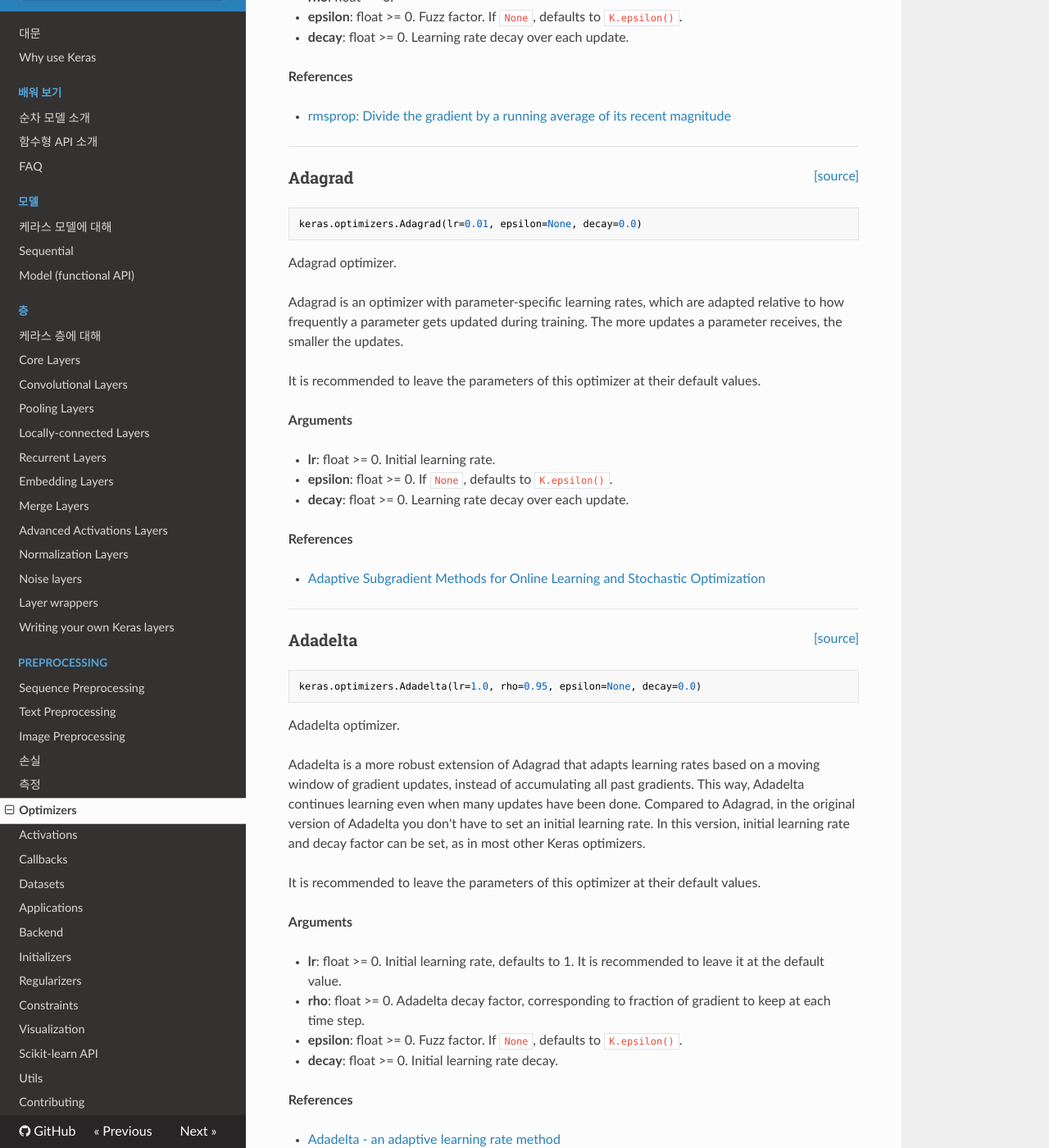
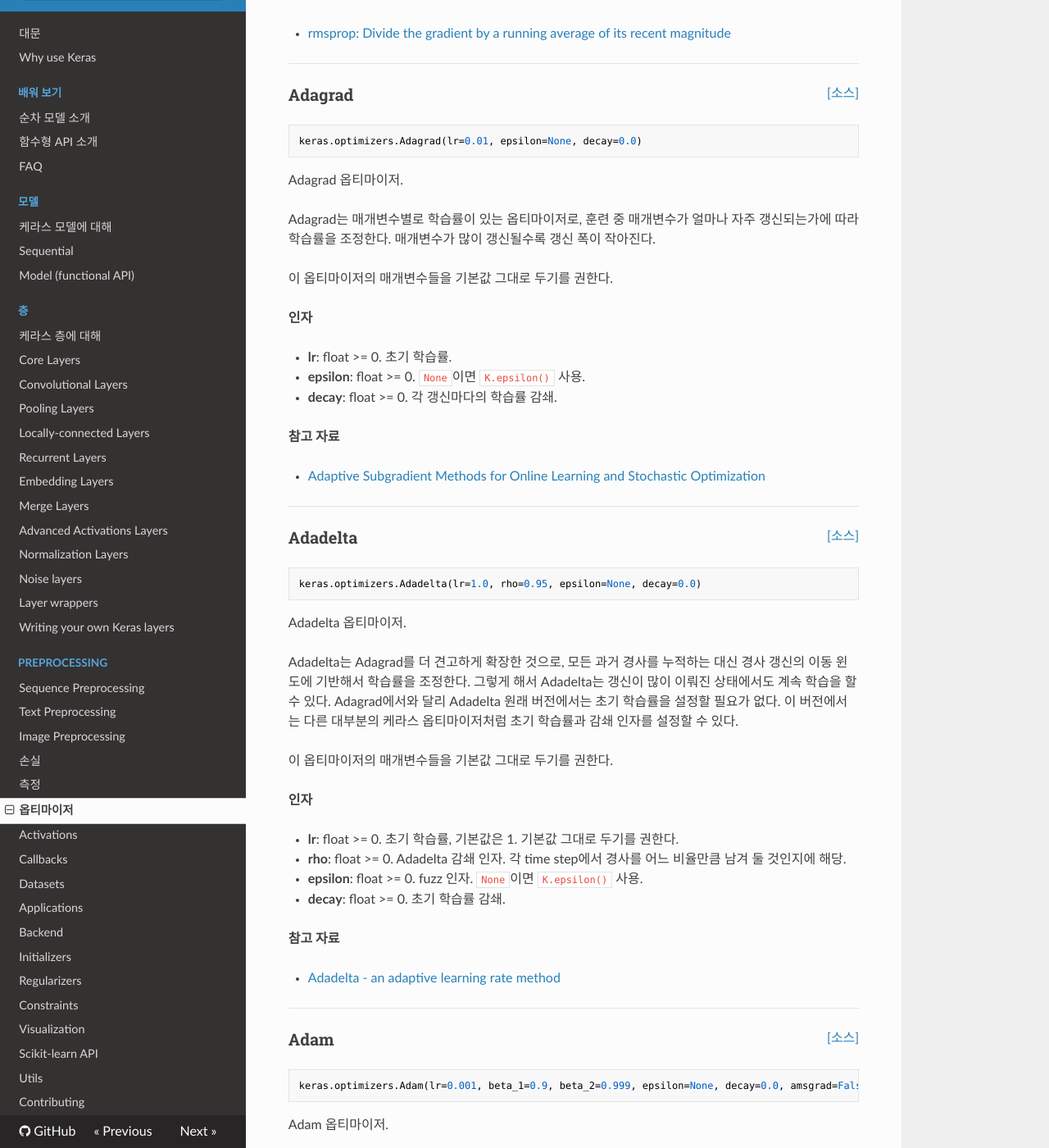
Before and after one commit to wariua/keras-docs-ko, an MkDocs documentation site: the page built from sources/optimizers.md, in a window 1280 px wide and 1400 px high, scrolled down 1737 px. Shown: the whole window at 82% size. Built offline with MkDocs 1.6.1, drawn with Linux system fonts in a browser that asks for light colours; nearby versions of some CDN libraries; old or Windows-style settings are respelled for this version of MkDocs; some of the changed text lies outside the part shown.

Commit message:
translated optimizers.md

````diff
--- a/mkdocs.yml
+++ b/mkdocs.yml
@@ -40,7 +40,7 @@ pages:
   - Image Preprocessing: preprocessing/image.md
 - 손실: losses.md
 - 측정: metrics.md
-- Optimizers: optimizers.md
+- 옵티마이저: optimizers.md
 - Activations: activations.md
 - Callbacks: callbacks.md
 - Datasets: datasets.md
--- a/sources/optimizers.md
+++ b/sources/optimizers.md
@@ -1,7 +1,7 @@
 
-## Usage of optimizers
+## 옵티마이저 사용법
 
-An optimizer is one of the two arguments required for compiling a Keras model:
+옵티마이저는 케라스 모델 컴파일에 꼭 필요한 두 인자 중 하나이다.
 
 ```python
 from keras import optimizers
@@ -14,230 +14,225 @@ sgd = optimizers.SGD(lr=0.01, decay=1e-6, momentum=0.9, nesterov=True)
 model.compile(loss='mean_squared_error', optimizer=sgd)
 ```
 
-You can either instantiate an optimizer before passing it to `model.compile()` , as in the above example, or you can call it by its name. In the latter case, the default parameters for the optimizer will be used.
+위 예처럼 옵티마이저 인스턴스를 만들어서 `model.compile()`로 전달할 수도 있고 그냥 이름으로 호출할 수도 있다. 후자에서는 그 옵티마이저의 기본 매개변수들을 쓰게 된다.
 
 ```python
-# pass optimizer by name: default parameters will be used
+# 이름으로 옵티마이저 주기: 기본 매개변수 사용
 model.compile(loss='mean_squared_error', optimizer='sgd')
 ```
 
 ---
 
-## Parameters common to all Keras optimizers
+## 모든 케라스 옵티마이저에 공통인 매개변수
 
-The parameters `clipnorm` and `clipvalue` can be used with all optimizers to control gradient clipping:
+매개변수 `clipnorm`과 `clipvalue`는 모든 옵티마이저에서 경사 클리핑을 제어하는 데 쓸 수 있다.
 
 ```python
 from keras import optimizers
 
-# All parameter gradients will be clipped to
-# a maximum norm of 1.
+# 모든 매개변수 경사를 최대 norm 1로 자른다.
 sgd = optimizers.SGD(lr=0.01, clipnorm=1.)
 ```
 
 ```python
 from keras import optimizers
 
-# All parameter gradients will be clipped to
-# a maximum value of 0.5 and
-# a minimum value of -0.5.
+# 모든 매개변수 경사를 최댓값 0.5와
+# 최솟값 -0.5로 자른다.
 sgd = optimizers.SGD(lr=0.01, clipvalue=0.5)
 ```
 
 ---
 
-<span style="float:right;">[[source]](https://github.com/keras-team/keras/blob/master/keras/optimizers.py#L157)</span>
+<span style="float:right;">[[소스]](https://github.com/keras-team/keras/blob/master/keras/optimizers.py#L157)</span>
 ### SGD
 
 ```python
 keras.optimizers.SGD(lr=0.01, momentum=0.0, decay=0.0, nesterov=False)
 ```
 
-Stochastic gradient descent optimizer.
+확률적 경사 하강(stochastic gradient descent) 옵티마이저.
 
-Includes support for momentum,
-learning rate decay, and Nesterov momentum.
+모멘텀, 학습률 감쇄, 네스테로프 모멘텀 지원 포함.
 
-__Arguments__
+__인자__
 
-- __lr__: float >= 0. Learning rate.
-- __momentum__: float >= 0. Parameter that accelerates SGD
-    in the relevant direction and dampens oscillations.
-- __decay__: float >= 0. Learning rate decay over each update.
-- __nesterov__: boolean. Whether to apply Nesterov momentum.
+- __lr__: float >= 0. 학습률.
+- __momentum__: float >= 0. 적절한 방향으로 SGD를 가속시키고
+    진동을 감쇠시키는 매개변수.
+- __decay__: float >= 0. 각 갱신마다의 학습률 감쇄.
+- __nesterov__: boolean. 네스테로프 모멘텀 적용 여부.
 
 ----
 
-<span style="float:right;">[[source]](https://github.com/keras-team/keras/blob/master/keras/optimizers.py#L220)</span>
+<span style="float:right;">[[소스]](https://github.com/keras-team/keras/blob/master/keras/optimizers.py#L220)</span>
 ### RMSprop
 
 ```python
 keras.optimizers.RMSprop(lr=0.001, rho=0.9, epsilon=None, decay=0.0)
 ```
 
-RMSProp optimizer.
+RMSProp 옵티마이저.
 
-It is recommended to leave the parameters of this optimizer
-at their default values
-(except the learning rate, which can be freely tuned).
+이 옵티마이저의 매개변수들을 기본값 그대로
+두기를 권한다.
+(단 학습률은 마음대로 조정할 수 있다.)
 
-This optimizer is usually a good choice for recurrent
-neural networks.
+이 옵티마이저는 일반적으로 순환 신경망에 좋은 선택지이다.
 
-__Arguments__
+__인자__
 
-- __lr__: float >= 0. Learning rate.
+- __lr__: float >= 0. 학습률.
 - __rho__: float >= 0.
-- __epsilon__: float >= 0. Fuzz factor. If `None`, defaults to `K.epsilon()`.
-- __decay__: float >= 0. Learning rate decay over each update.
+- __epsilon__: float >= 0. fuzz 인자. `None`이면 `K.epsilon()` 사용.
+- __decay__: float >= 0. 각 갱신마다의 학습률 감쇄.
 
-__References__
+__참고 자료__
 
 - [rmsprop: Divide the gradient by a running average of its recent magnitude](http://www.cs.toronto.edu/~tijmen/csc321/slides/lecture_slides_lec6.pdf)
 
 ----
 
-<span style="float:right;">[[source]](https://github.com/keras-team/keras/blob/master/keras/optimizers.py#L287)</span>
+<span style="float:right;">[[소스]](https://github.com/keras-team/keras/blob/master/keras/optimizers.py#L287)</span>
 ### Adagrad
 
 ```python
 keras.optimizers.Adagrad(lr=0.01, epsilon=None, decay=0.0)
 ```
 
-Adagrad optimizer.
+Adagrad 옵티마이저.
 
-Adagrad is an optimizer with parameter-specific learning rates,
-which are adapted relative to how frequently a parameter gets
-updated during training. The more updates a parameter receives,
-the smaller the updates.
+Adagrad는 매개변수별로 학습률이 있는 옵티마이저로,
+훈련 중 매개변수가 얼마나 자주 갱신되는가에 따라
+학습률을 조정한다. 매개변수가 많이 갱신될수록
+갱신 폭이 작아진다.
 
-It is recommended to leave the parameters of this optimizer
-at their default values.
+이 옵티마이저의 매개변수들을 기본값 그대로
+두기를 권한다.
 
-__Arguments__
+__인자__
 
-- __lr__: float >= 0. Initial learning rate.
-- __epsilon__: float >= 0. If `None`, defaults to `K.epsilon()`.
-- __decay__: float >= 0. Learning rate decay over each update.
+- __lr__: float >= 0. 초기 학습률.
+- __epsilon__: float >= 0. `None`이면 `K.epsilon()` 사용.
+- __decay__: float >= 0. 각 갱신마다의 학습률 감쇄.
 
-__References__
+__참고 자료__
 
 - [Adaptive Subgradient Methods for Online Learning and Stochastic Optimization](http://www.jmlr.org/papers/volume12/duchi11a/duchi11a.pdf)
 
 ----
 
-<span style="float:right;">[[source]](https://github.com/keras-team/keras/blob/master/keras/optimizers.py#L351)</span>
+<span style="float:right;">[[소스]](https://github.com/keras-team/keras/blob/master/keras/optimizers.py#L351)</span>
 ### Adadelta
 
 ```python
 keras.optimizers.Adadelta(lr=1.0, rho=0.95, epsilon=None, decay=0.0)
 ```
 
-Adadelta optimizer.
+Adadelta 옵티마이저.
 
-Adadelta is a more robust extension of Adagrad
-that adapts learning rates based on a moving window of gradient updates,
-instead of accumulating all past gradients. This way, Adadelta continues
-learning even when many updates have been done. Compared to Adagrad, in the
-original version of Adadelta you don't have to set an initial learning
-rate. In this version, initial learning rate and decay factor can
-be set, as in most other Keras optimizers.
+Adadelta는 Adagrad를 더 견고하게 확장한 것으로,
+모든 과거 경사를 누적하는 대신 경사 갱신의 이동 윈도에 기반해서
+학습률을 조정한다. 그렇게 해서 Adadelta는 갱신이 많이 이뤄진
+상태에서도 계속 학습을 할 수 있다. Adagrad에서와 달리
+Adadelta 원래 버전에서는 초기 학습률을 설정할 필요가 없다.
+이 버전에서는 다른 대부분의 케라스 옵티마이저처럼
+초기 학습률과 감쇄 인자를 설정할 수 있다.
 
-It is recommended to leave the parameters of this optimizer
-at their default values.
+이 옵티마이저의 매개변수들을 기본값 그대로
+두기를 권한다.
 
-__Arguments__
+__인자__
 
-- __lr__: float >= 0. Initial learning rate, defaults to 1.
-    It is recommended to leave it at the default value.
-- __rho__: float >= 0. Adadelta decay factor, corresponding to fraction of
-    gradient to keep at each time step.
-- __epsilon__: float >= 0. Fuzz factor. If `None`, defaults to `K.epsilon()`.
-- __decay__: float >= 0. Initial learning rate decay.
+- __lr__: float >= 0. 초기 학습률, 기본값은 1.
+    기본값 그대로 두기를 권한다.
+- __rho__: float >= 0. Adadelta 감쇄 인자. 각 time step에서
+    경사를 어느 비율만큼 남겨 둘 것인지에 해당.
+- __epsilon__: float >= 0. fuzz 인자. `None`이면 `K.epsilon()` 사용.
+- __decay__: float >= 0. 초기 학습률 감쇄.
 
-__References__
+__참고 자료__
 
 - [Adadelta - an adaptive learning rate method](http://arxiv.org/abs/1212.5701)
 
 ----
 
-<span style="float:right;">[[source]](https://github.com/keras-team/keras/blob/master/keras/optimizers.py#L433)</span>
+<span style="float:right;">[[소스]](https://github.com/keras-team/keras/blob/master/keras/optimizers.py#L433)</span>
 ### Adam
 
 ```python
 keras.optimizers.Adam(lr=0.001, beta_1=0.9, beta_2=0.999, epsilon=None, decay=0.0, amsgrad=False)
 ```
 
-Adam optimizer.
+Adam 옵티마이저.
 
-Default parameters follow those provided in the original paper.
+기본 매개변수 값들은 원논문에 제시된 값을 따른다.
 
-__Arguments__
+__인자__
 
-- __lr__: float >= 0. Learning rate.
-- __beta_1__: float, 0 < beta < 1. Generally close to 1.
-- __beta_2__: float, 0 < beta < 1. Generally close to 1.
-- __epsilon__: float >= 0. Fuzz factor. If `None`, defaults to `K.epsilon()`.
-- __decay__: float >= 0. Learning rate decay over each update.
-- __amsgrad__: boolean. Whether to apply the AMSGrad variant of this
-    algorithm from the paper "On the Convergence of Adam and
-    Beyond".
+- __lr__: float >= 0. 학습률.
+- __beta_1__: float, 0 < beta < 1. 일반적으로 1에 가까움.
+- __beta_2__: float, 0 < beta < 1. 일반적으로 1에 가까움.
+- __epsilon__: float >= 0. fuzz 인자. `None`이면 `K.epsilon()` 사용.
+- __decay__: float >= 0. 각 갱신마다의 학습률 감쇄.
+- __amsgrad__: boolean. 논문 "On the Convergence of Adam and
+    Beyond"에 있는 이 알고리즘의 AMSGrad 버전 적용 여부.
 
-__References__
+__참고 자료__
 
 - [Adam - A Method for Stochastic Optimization](http://arxiv.org/abs/1412.6980v8)
 - [On the Convergence of Adam and Beyond](https://openreview.net/forum?id=ryQu7f-RZ)
 
 ----
 
-<span style="float:right;">[[source]](https://github.com/keras-team/keras/blob/master/keras/optimizers.py#L522)</span>
+<span style="float:right;">[[소스]](https://github.com/keras-team/keras/blob/master/keras/optimizers.py#L522)</span>
 ### Adamax
 
 ```python
 keras.optimizers.Adamax(lr=0.002, beta_1=0.9, beta_2=0.999, epsilon=None, decay=0.0)
 ```
 
-Adamax optimizer from Adam paper's Section 7.
+Adam 논문 7절에서 온 Adamax 옵티마이저.
 
-It is a variant of Adam based on the infinity norm.
-Default parameters follow those provided in the paper.
+무한 norm을 기반으로 한 Adam의 변형 버전이다.
+기본 매개변수 값들은 논문에 제시된 값을 따른다.
 
-__Arguments__
+__인자__
 
-- __lr__: float >= 0. Learning rate.
-- __beta_1/beta_2__: floats, 0 < beta < 1. Generally close to 1.
-- __epsilon__: float >= 0. Fuzz factor. If `None`, defaults to `K.epsilon()`.
-- __decay__: float >= 0. Learning rate decay over each update.
+- __lr__: float >= 0. 학습률.
+- __beta_1/beta_2__: floats, 0 < beta < 1. 일반적으로 1에 가까움.
+- __epsilon__: float >= 0. fuzz 인자. `None`이면 `K.epsilon()` 사용.
+- __decay__: float >= 0. 각 갱신마다의 학습률 감쇄.
 
-__References__
+__참고 자료__
 
 - [Adam - A Method for Stochastic Optimization](http://arxiv.org/abs/1412.6980v8)
 
 ----
 
-<span style="float:right;">[[source]](https://github.com/keras-team/keras/blob/master/keras/optimizers.py#L599)</span>
+<span style="float:right;">[[소스]](https://github.com/keras-team/keras/blob/master/keras/optimizers.py#L599)</span>
 ### Nadam
 
 ```python
 keras.optimizers.Nadam(lr=0.002, beta_1=0.9, beta_2=0.999, epsilon=None, schedule_decay=0.004)
 ```
 
-Nesterov Adam optimizer.
+네스테로프(Nesterov) Adam 옵티마이저.
 
-Much like Adam is essentially RMSprop with momentum,
-Nadam is Adam RMSprop with Nesterov momentum.
+Adam의 핵심이 RMSprop에 모멘텀을 더한 거라면
+Nadam은 Adam RMSprop에 네스테로프 모멘텀을 더한 것이다.
 
-Default parameters follow those provided in the paper.
-It is recommended to leave the parameters of this optimizer
-at their default values.
+기본 매개변수 값들은 논문에 제시된 값을 따른다.
+이 옵티마이저의 매개변수들을 기본값 그대로
+두기를 권한다.
 
-__Arguments__
+__인자__
 
-- __lr__: float >= 0. Learning rate.
-- __beta_1/beta_2__: floats, 0 < beta < 1. Generally close to 1.
-- __epsilon__: float >= 0. Fuzz factor. If `None`, defaults to `K.epsilon()`.
+- __lr__: float >= 0. 학습률.
+- __beta_1/beta_2__: floats, 0 < beta < 1. 일반적으로 1에 가까움.
+- __epsilon__: float >= 0. fuzz 인자. `None`이면 `K.epsilon()` 사용.
 
-__References__
+__참고 자료__
 
-- [Nadam report](http://cs229.stanford.edu/proj2015/054_report.pdf)
+- [Nadam 보고서](http://cs229.stanford.edu/proj2015/054_report.pdf)
 - [On the importance of initialization and momentum in deep learning](http://www.cs.toronto.edu/~fritz/absps/momentum.pdf)
````
